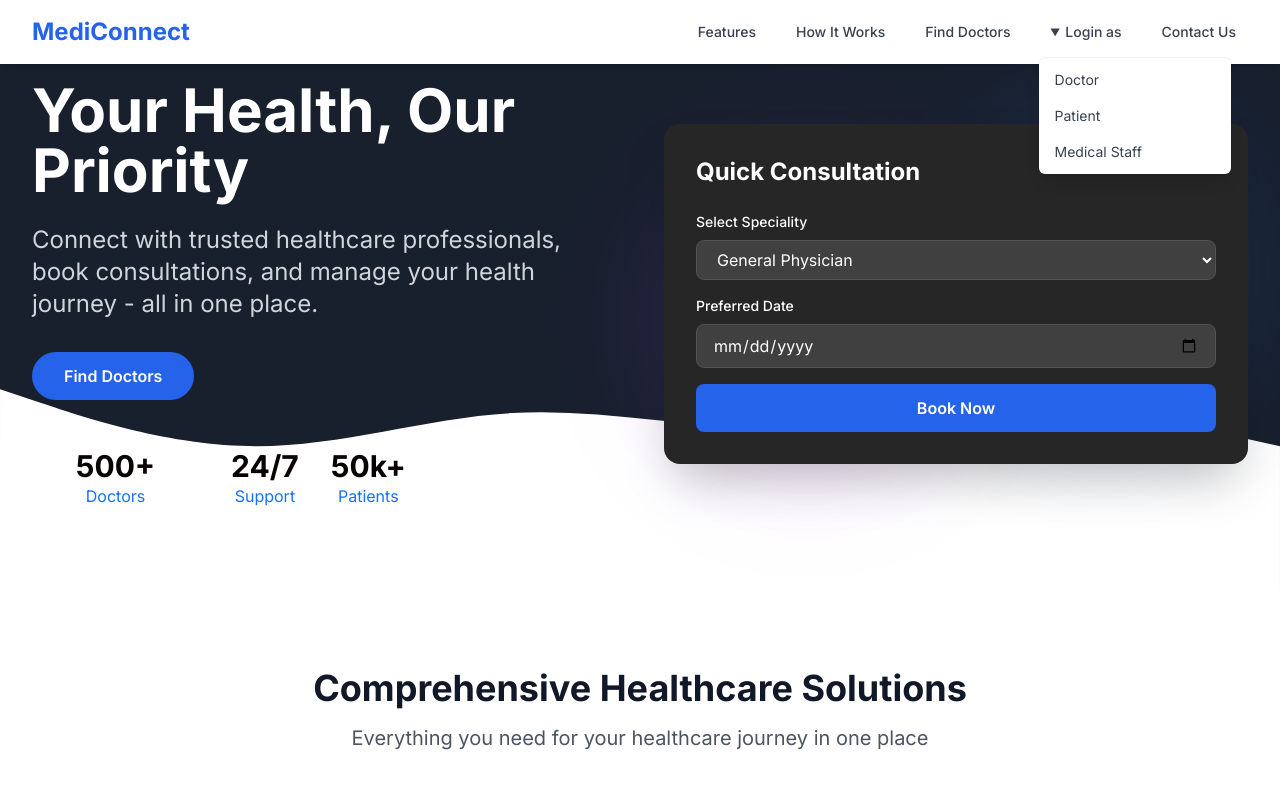
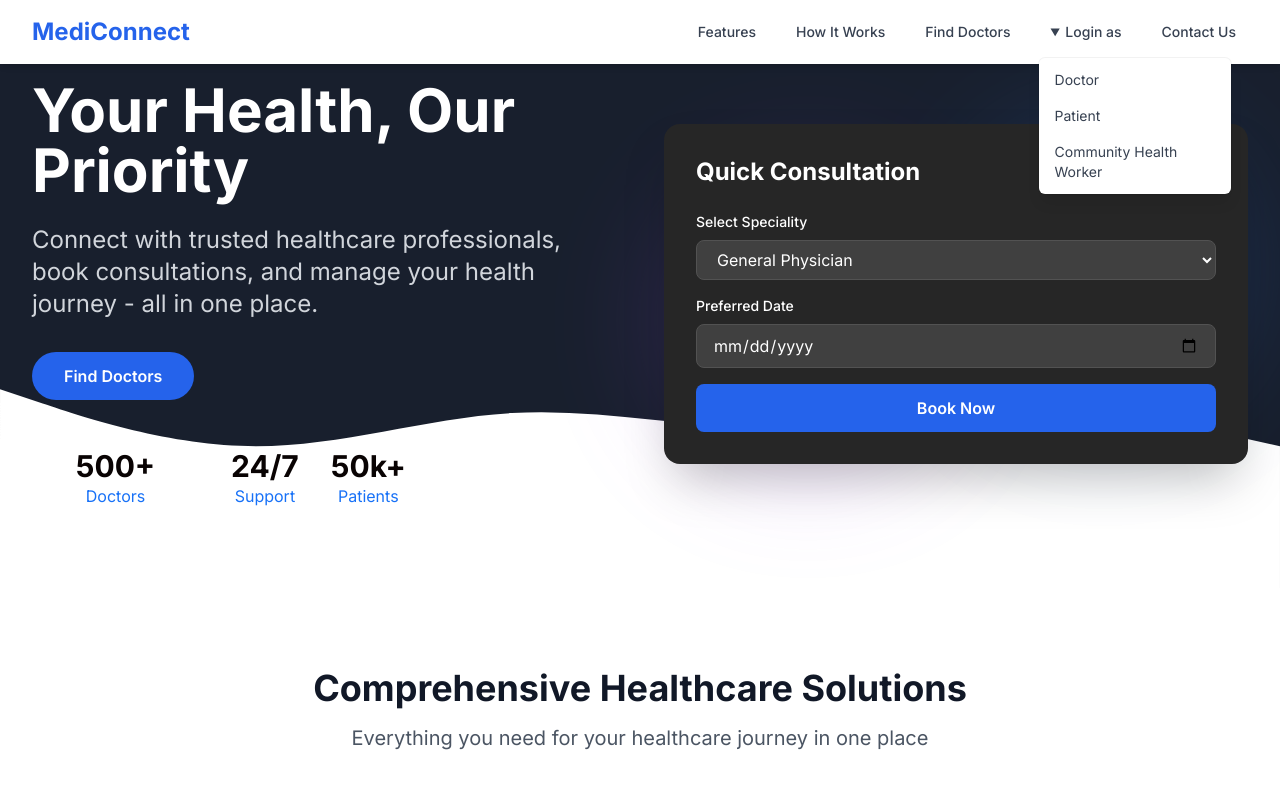
Before and after one commit to Yashika01815/mediconnect, a website: page mainproject.html in a window 1280 px wide. Both pictures are taken after a click on the heading "Login as". Shown: the top 800 px of the page. Drawn offline with nearby package versions, Linux system fonts and the light colour scheme.

Commit message:
changed medical staff to community health worker
changed medical staff to community health worker

```diff
--- a/mainproject.html
+++ b/mainproject.html
@@ -113,7 +113,7 @@
                   <div class="py-1">
                       <a href="./login2.html" class="block px-4 py-2 text-sm text-gray-700 hover:bg-gray-100">Doctor</a>
                       <a href="./logIn.html" class="block px-4 py-2 text-sm text-gray-700 hover:bg-gray-100">Patient</a>
-                      <a href="#" class="block px-4 py-2 text-sm text-gray-700 hover:bg-gray-100">Medical Staff</a>
+                      <a href="#" class="block px-4 py-2 text-sm text-gray-700 hover:bg-gray-100">Community Health Worker</a>
                   </div>
               </div>
           </details>
```
